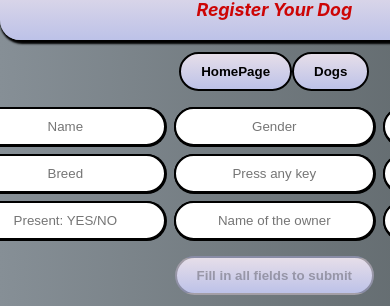
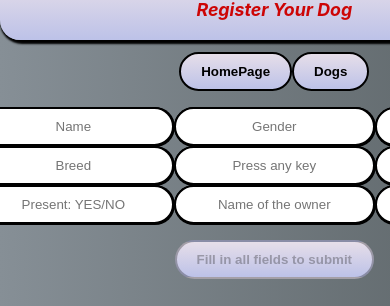
Before and after one commit to RticRtic/Doggy-Daycare, a React (Create React App) app: page /#/register in a window 390 px wide. Shown: the part 194-500 px from the top of the page. Built offline with nearby package versions, Linux system fonts and the light colour scheme; no server answers.

Commit message:
small sizeChange in register to adjust for mobile

```diff
--- a/src/App.css
+++ b/src/App.css
@@ -145,10 +145,11 @@
 .input-fields{
   display: grid;
   grid-template-columns: repeat(3, 1fr);
-  grid-gap: 0.5em;
+  /* grid-gap: 0.5em; */
   padding: 1em;
   justify-content: center;
   align-items: center;
+  padding-left: 1em;
 
 
 }
```
